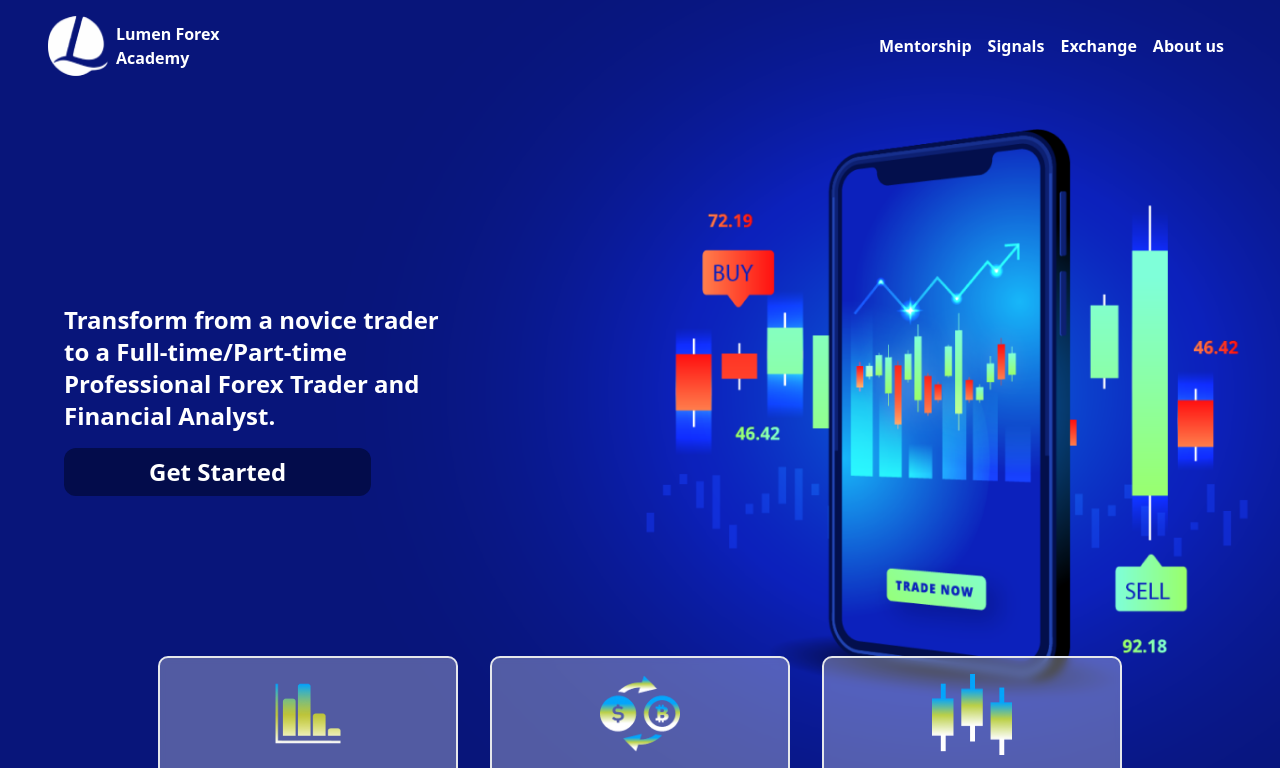
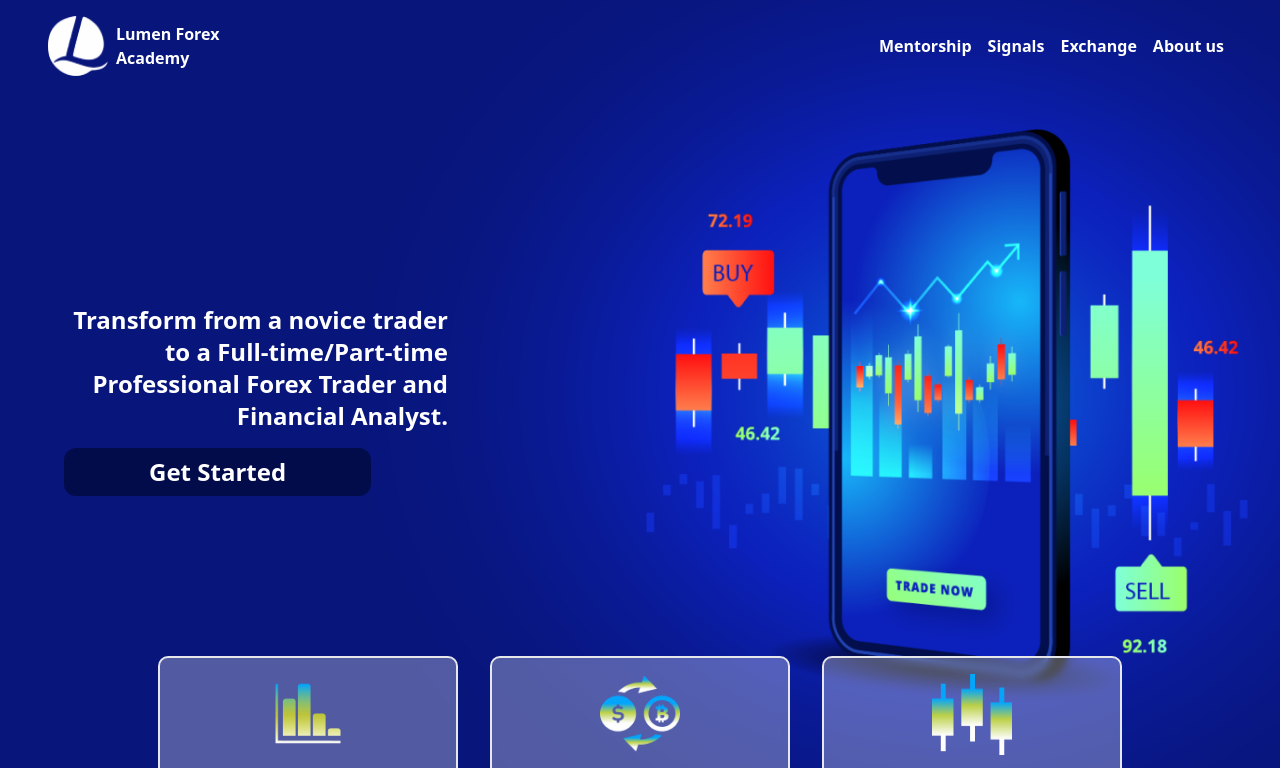
Before and after one commit to Nanocodes-Programming/forex-bang-frontend, a React (Create React App) app: page / in a window 1280 px wide. Shown: the top 768 px of the page. Built offline with nearby package versions, Linux system fonts and the light colour scheme.

Commit message:
home page wrapper

```diff
--- a/src/pages/Home.jsx
+++ b/src/pages/Home.jsx
@@ -10,7 +10,7 @@ const Home = () => {
       <Layout>
         <Wrapper>
           {/* home wrapper */}
-          <div className="w-[40%] h-full flex flex-col justify-center p-[4rem] items-start">
+          <div className="md:w-[40%] w-full md:text-right text-center h-full flex flex-col md:justify-center justify-end p-[4rem] items-start">
             <p className="text-2xl text-white font-bold  mb-4">
               Transform from a novice trader to a Full-time/Part-time
               Professional Forex Trader and Financial Analyst.
```
